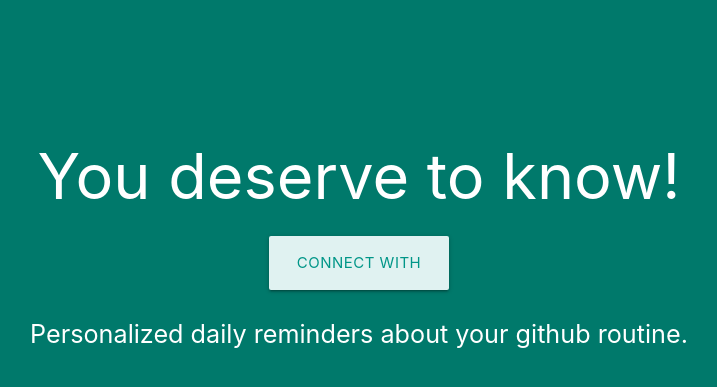
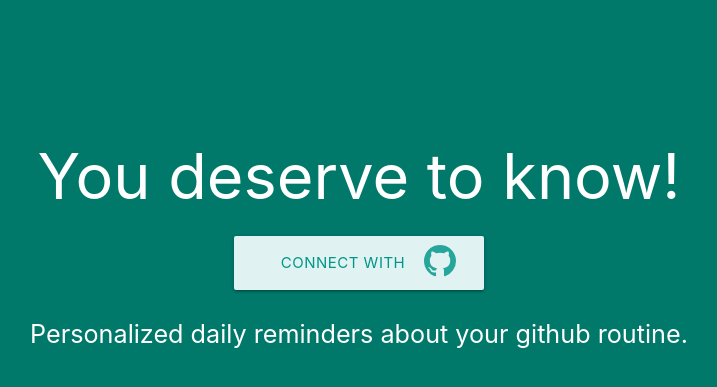
Before and after one commit to slavchoo/iwannaknow, a Symfony app: template templates/default/index.html.twig in a window 1280 px wide. Shown: the top 387 px of the page, without its empty margins (281-998 px from the left). Run offline with Twig, Linux system fonts and the light colour scheme; the template is opened without the code that fills it, so the values that code supplies are empty; some libraries are stand-ins or nearby versions.

Commit message:
edit btn

```diff
--- a/public/css/index.css
+++ b/public/css/index.css
@@ -1,8 +1,10 @@
 
 .mt-100{margin-top: 100px}
 
-.btn-git{
-  /*background-image: url("../images/github.svg");*/
-  background-repeat: no-repeat;
-  background-size: 20px;
+.btn-large{
+  width: 250px;
 }
+
+svg{
+  fill: #26a69a;
+}
--- a/templates/default/index.html.twig
+++ b/templates/default/index.html.twig
@@ -8,7 +8,11 @@
         <div class="row center-align">
             <div class="col s12 mt-100">
                 <h1 class="white-text">You deserve to know!</h1>
-                <a class="waves-effect teal lighten-5 btn-large teal-text btn-git">Connect with</a>
+                <a class="waves-effect btn-large teal lighten-5 teal-text">
+                    <svg height="50" class="material-icons right" viewBox="0 0 16 16" version="1.1" width="32" aria-hidden="true">
+                        <path fill-rule="evenodd" d="M8 0C3.58 0 0 3.58 0 8c0 3.54 2.29 6.53 5.47 7.59.4.07.55-.17.55-.38 0-.19-.01-.82-.01-1.49-2.01.37-2.53-.49-2.69-.94-.09-.23-.48-.94-.82-1.13-.28-.15-.68-.52-.01-.53.63-.01 1.08.58 1.23.82.72 1.21 1.87.87 2.33.66.07-.52.28-.87.51-1.07-1.78-.2-3.64-.89-3.64-3.95 0-.87.31-1.59.82-2.15-.08-.2-.36-1.02.08-2.12 0 0 .67-.21 2.2.82.64-.18 1.32-.27 2-.27.68 0 1.36.09 2 .27 1.53-1.04 2.2-.82 2.2-.82.44 1.1.16 1.92.08 2.12.51.56.82 1.27.82 2.15 0 3.07-1.87 3.75-3.65 3.95.29.25.54.73.54 1.48 0 1.07-.01 1.93-.01 2.2 0 .21.15.46.55.38A8.013 8.013 0 0 0 16 8c0-4.42-3.58-8-8-8z"></path>
+                    </svg>
+                    Connect with</a>
                 <p class="flow-text white-text">Personalized daily reminders about your github routine.</p>
             </div>
         </div>
```
Also changed, not shown: public/images/github.svg (deleted).
